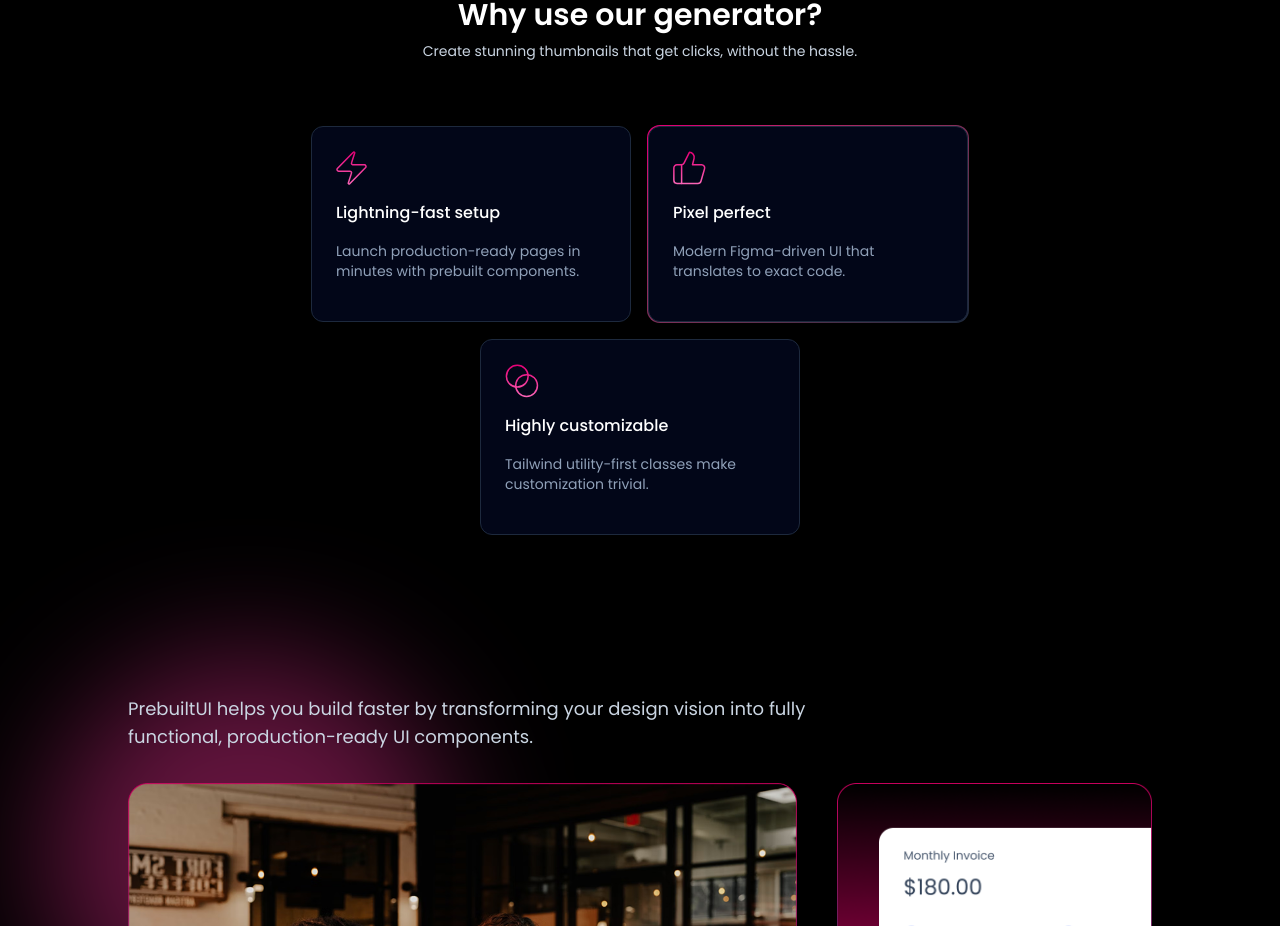
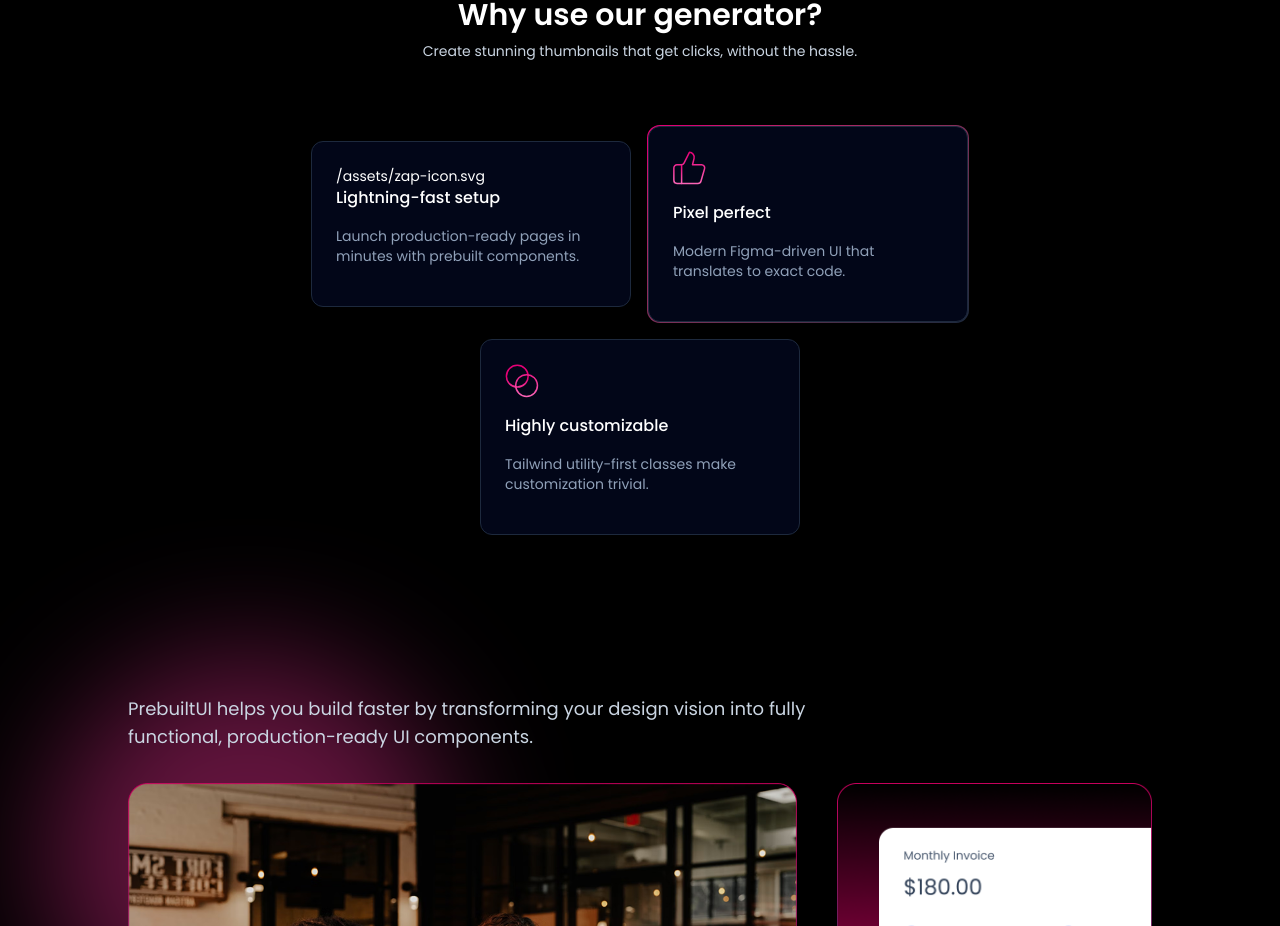
Before and after one commit to UdayKrDas/thumb-gen-tutorial, a React (Vite) app in the folder client/: page / in a window 1280 px wide. Shown: the part 1397-2323 px from the top of the page. Built offline with nearby package versions, Linux system fonts and the light colour scheme.

Commit message:
Change: Add new icon from assets folder of featureData first object

```diff
--- a/client/src/data/features.tsx
+++ b/client/src/data/features.tsx
@@ -2,7 +2,7 @@ import type { IFeature } from "../types";
 
 export const featuresData: IFeature[] = [
     {
-        icon: (<svg width="31" height="34" viewBox="0 0 31 34" fill="none" xmlns="http://www.w3.org/2000/svg"><path d="M2.616 20.2a1.62 1.62 0 0 1-1.458-.91 1.59 1.59 0 0 1 .202-1.698L17.304 1.276a.806.806 0 0 1 1.385.736l-3.092 9.63a1.59 1.59 0 0 0 .765 1.978c.231.12.488.182.749.18h11.273a1.62 1.62 0 0 1 1.458.91 1.59 1.59 0 0 1-.202 1.698L13.696 32.724a.807.807 0 0 1-1.385-.736l3.092-9.63a1.59 1.59 0 0 0-.765-1.978 1.6 1.6 0 0 0-.748-.18z" stroke="url(#a)" strokeWidth="1.5" strokeLinecap="round" strokeLinejoin="round" /><defs><linearGradient id="a" x1="15.5" y1="1" x2="15.5" y2="33" gradientUnits="userSpaceOnUse"><stop stopColor="#E60076" /><stop offset="1" stopColor="#FB64B6" /></linearGradient></defs></svg>),
+        icon: "/assets/zap-icon.svg",
         title: "Lightning-fast setup",
         description: "Launch production-ready pages in minutes with prebuilt components.",
     },
```
